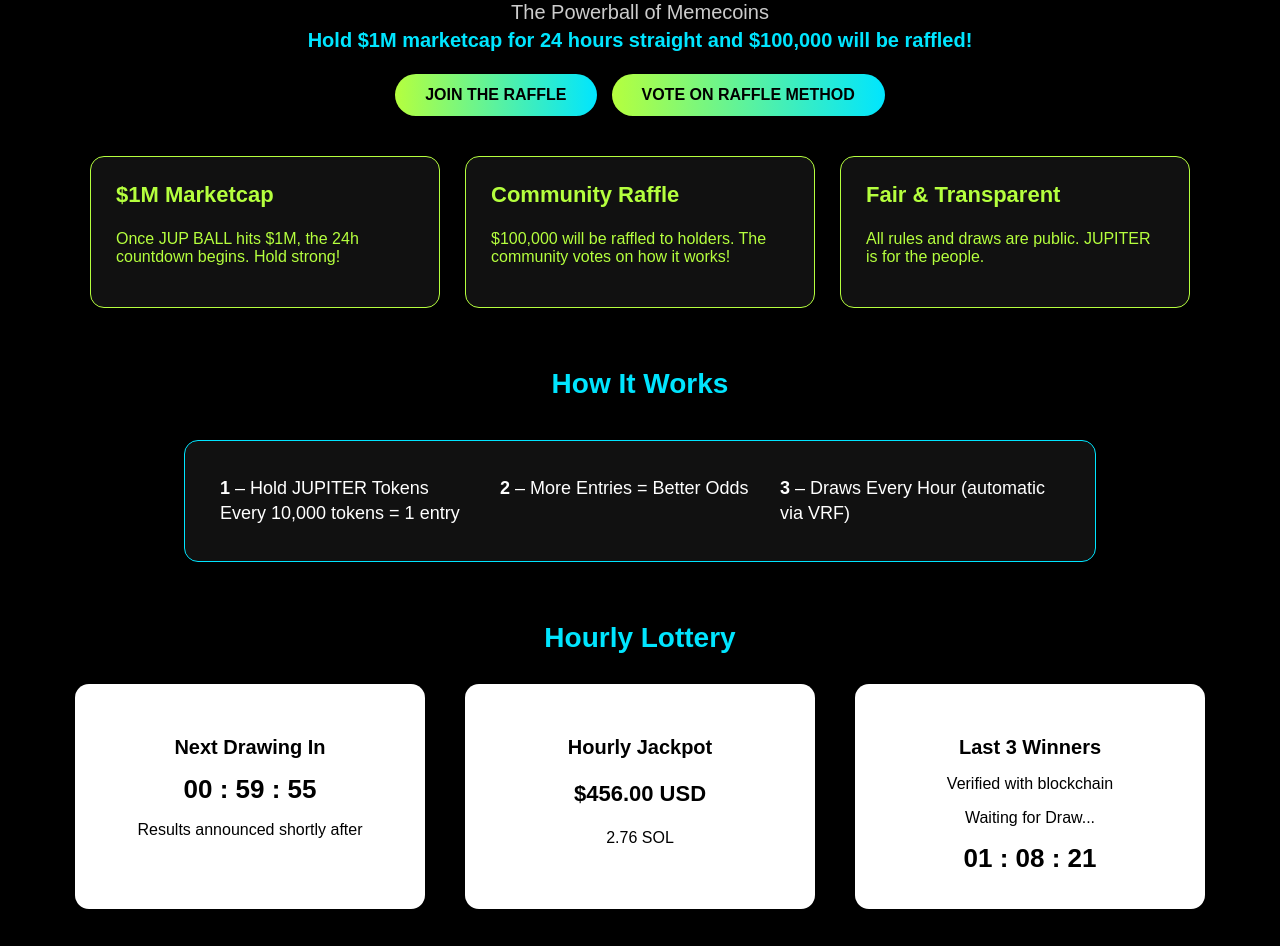
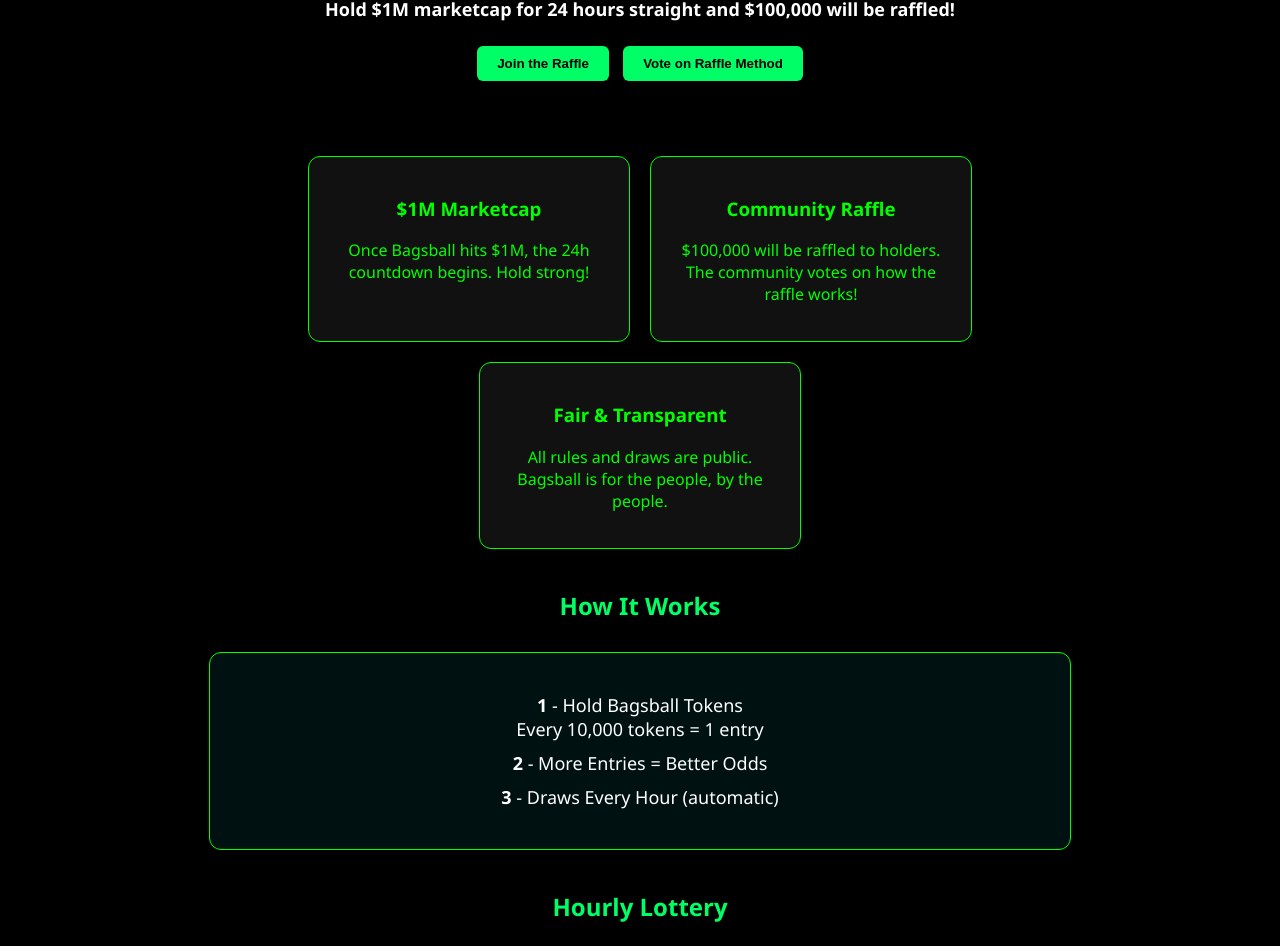
Before and after one commit to uitt0-sudo/bonkball, a plain HTML site: page index.html in a window 1280 px wide. Shown: the part 142-1088 px from the top of the page. Drawn offline with Linux system fonts and the light colour scheme.

Commit message:
Update index.html

```diff
--- a/index.html
+++ b/index.html
@@ -3,149 +3,127 @@
 <head>
   <meta charset="UTF-8" />
   <meta name="viewport" content="width=device-width, initial-scale=1.0"/>
-  <title>JUP BALL</title>
-  <link rel="stylesheet" href="https://fonts.googleapis.com/css2?family=Playball&display=swap">
-  <link rel="stylesheet" href="https://cdnjs.cloudflare.com/ajax/libs/font-awesome/6.4.0/css/all.min.css">
+  <title>Bagsball Clone</title>
   <style>
-    :root {
-      --jupiter-green: #B5FF3E;
-      --jupiter-blue: #00E5FF;
-      --jupiter-text: #33ffcc;
-    }
     body {
       background-color: #000;
-      color: var(--jupiter-green);
-      font-family: Arial, sans-serif;
-      margin: 0; padding: 0;
-    }
-    header {
-      position: relative;
-      padding: 50px 20px 10px;
+      color: #0f0;
+      font-family: 'Segoe UI', Tahoma, Geneva, Verdana, sans-serif;
+      margin: 0;
+      padding: 0;
       text-align: center;
     }
-    .twitter-icon {
-      position: absolute;
-      top: 20px; left: 20px;
-      font-size: 28px;
+
+    header {
+      padding: 40px 20px 20px;
     }
-    .twitter-icon a { color: var(--jupiter-green); }
+
     .title {
-      font-family: 'Playball', cursive;
-      font-size: 64px;
-      color: var(--jupiter-green);
-      margin: 0;
+      font-size: 48px;
+      font-weight: bold;
+      margin-bottom: 10px;
+      color: #00ff66;
     }
+
     .subtitle {
-      font-size: 20px;
-      color: #ccc;
-      margin: 10px 0 20px;
-      line-height: 1.4;
+      font-size: 18px;
+      color: #bbb;
     }
+
     .highlight {
-      color: var(--jupiter-blue);
-      font-weight: 600;
+      color: #fff;
+      font-weight: bold;
     }
+
     .btn-group {
-      display: inline-flex;
-      gap: 15px;
-      margin-bottom: 30px;
+      margin: 20px 0;
     }
+
     .btn {
-      padding: 12px 30px;
-      background: linear-gradient(90deg, var(--jupiter-green), var(--jupiter-blue));
+      padding: 10px 20px;
+      margin: 5px;
+      background-color: #00ff66;
       border: none;
       color: #000;
-      font-weight: 600;
-      font-size: 16px;
-      text-transform: uppercase;
-      border-radius: 30px;
+      font-weight: bold;
       cursor: pointer;
+      border-radius: 6px;
     }
+
     .cards {
       display: flex;
       justify-content: center;
-      gap: 25px;
-      margin: 0 auto 40px;
-      max-width: 1100px;
+      flex-wrap: wrap;
+      gap: 20px;
+      margin: 30px auto;
+      max-width: 1000px;
     }
+
     .card {
       background: #111;
-      color: var(--jupiter-green);
-      border: 1px solid var(--jupiter-green);
-      border-radius: 14px;
-      width: 300px;
-      padding: 25px;
+      color: #0f0;
+      padding: 20px;
+      border-radius: 12px;
+      width: 280px;
+      border: 1px solid #0f0;
     }
-    .card h3 {
-      margin-top: 0;
-      font-size: 22px;
-      font-weight: 600;
+
+    h2 {
+      color: #00ff66;
+      margin-top: 40px;
     }
+
     .how-it-works {
-      background: #111;
-      border: 1px solid var(--jupiter-blue);
-      border-radius: 14px;
-      max-width: 840px;
-      margin: 40px auto;
-      padding: 35px;
+      background: #011;
+      padding: 30px;
+      margin: 30px auto;
+      border: 1px solid #0f0;
+      border-radius: 12px;
+      max-width: 800px;
+    }
+
+    .how-it-works div {
+      font-size: 18px;
+      margin: 10px 0;
       color: #fff;
-      display: flex;
-      justify-content: space-around;
     }
-    .how-it-works div {
-      flex: 1;
-      font-size: 18px;
-      line-height: 1.4;
-    }
-    h2 {
-      margin-top: 60px;
-      color: var(--jupiter-blue);
-      font-size: 28px;
-      text-align: center;
-    }
+
     .lottery-section {
       display: flex;
+      flex-wrap: wrap;
       justify-content: center;
-      gap: 40px;
-      margin: 30px 0 60px;
+      gap: 30px;
+      margin-top: 40px;
+      padding-bottom: 60px;
     }
+
     .lottery-card {
       background: #fff;
       color: #000;
-      width: 300px;
-      border-radius: 14px;
-      padding: 25px;
+      padding: 20px;
+      border-radius: 12px;
+      width: 280px;
       text-align: center;
     }
-    .lottery-card h4 {
-      margin-bottom: 15px;
-      font-size: 20px;
-      font-weight: 600;
+
+    .timer {
+      font-size: 24px;
+      font-weight: bold;
+      margin-top: 10px;
     }
-    .timer {
-      font-size: 26px;
-      font-weight: 600;
-      margin: 10px 0;
-    }
+
     .footer {
-      text-align: center;
       color: #666;
-      font-size: 13px;
+      font-size: 12px;
       padding: 20px;
     }
   </style>
 </head>
 <body>
   <header>
-    <div class="twitter-icon">
-      <a href="https://twitter.com/" target="_blank"><i class="fab fa-twitter"></i></a>
-    </div>
-    <div class="title">JUP BALL</div>
-    <div class="subtitle">
-      The Powerball of Memecoins<br>
-      <span class="highlight">
-        Hold $1M marketcap for 24 hours straight and $100,000 will be raffled!
-      </span>
+    <div class="title">Bagsball</div>
+    <div class="subtitle">The Powerball of Memecoins<br/>
+      <span class="highlight">Hold $1M marketcap for 24 hours straight and $100,000 will be raffled!</span>
     </div>
     <div class="btn-group">
       <button class="btn">Join the Raffle</button>
@@ -156,23 +134,23 @@
   <div class="cards">
     <div class="card">
       <h3>$1M Marketcap</h3>
-      <p>Once JUP BALL hits $1M, the 24h countdown begins. Hold strong!</p>
+      <p>Once Bagsball hits $1M, the 24h countdown begins. Hold strong!</p>
     </div>
     <div class="card">
       <h3>Community Raffle</h3>
-      <p>$100,000 will be raffled to holders. The community votes on how it works!</p>
+      <p>$100,000 will be raffled to holders. The community votes on how the raffle works!</p>
     </div>
     <div class="card">
-      <h3>Fair &amp; Transparent</h3>
-      <p>All rules and draws are public. JUPITER is for the people.</p>
+      <h3>Fair & Transparent</h3>
+      <p>All rules and draws are public. Bagsball is for the people, by the people.</p>
     </div>
   </div>
 
   <h2>How It Works</h2>
   <div class="how-it-works">
-    <div><strong>1</strong> – Hold JUPITER Tokens<br>Every 10,000 tokens = 1 entry</div>
-    <div><strong>2</strong> – More Entries = Better Odds</div>
-    <div><strong>3</strong> – Draws Every Hour (automatic via VRF)</div>
+    <div><strong>1</strong> - Hold Bagsball Tokens<br/>Every 10,000 tokens = 1 entry</div>
+    <div><strong>2</strong> - More Entries = Better Odds</div>
+    <div><strong>3</strong> - Draws Every Hour (automatic)</div>
   </div>
 
   <h2>Hourly Lottery</h2>
@@ -184,7 +162,7 @@
     </div>
     <div class="lottery-card">
       <h4>Hourly Jackpot</h4>
-      <p style="font-size:22px; font-weight:700;">$456.00 USD</p>
+      <p class="highlight">$456.00 USD</p>
       <p>2.76 SOL</p>
     </div>
     <div class="lottery-card">
@@ -195,18 +173,30 @@
     </div>
   </div>
 
-  <div class="footer">Visual clone for JUP BALL. No backend logic.</div>
+  <div class="footer">This is a demo replica. No real functionality.</div>
 
   <script>
-    const countdownDate = new Date(Date.now() + 3600000).getTime();
+    const countdownDate = new Date("2025-07-30T07:44:36Z").getTime();
+
     function updateCountdown() {
-      const d = countdownDate - Date.now();
-      if (d <= 0) { document.getElementById("countdown").innerText = "00 : 00 : 00"; return; }
-      const h = String(Math.floor(d / 3600000)).padStart(2,'0');
-      const m = String(Math.floor((d % 3600000)/60000)).padStart(2,'0');
-      const s = String(Math.floor((d % 60000)/1000)).padStart(2,'0');
-      document.getElementById("countdown").innerText = `${h} : ${m} : ${s}`;
+      const now = new Date().getTime();
+      const distance = countdownDate - now;
+
+      if (distance < 0) {
+        document.getElementById("countdown").innerText = "00 : 00 : 00";
+        return;
+      }
+
+      const hours = Math.floor((distance % (1000 * 60 * 60 * 24)) / (1000 * 60 * 60));
+      const minutes = Math.floor((distance % (1000 * 60 * 60)) / (1000 * 60));
+      const seconds = Math.floor((distance % (1000 * 60)) / 1000);
+
+      document.getElementById("countdown").innerText =
+        String(hours).padStart(2, '0') + " : " +
+        String(minutes).padStart(2, '0') + " : " +
+        String(seconds).padStart(2, '0');
     }
+
     setInterval(updateCountdown, 1000);
     updateCountdown();
   </script>
```
